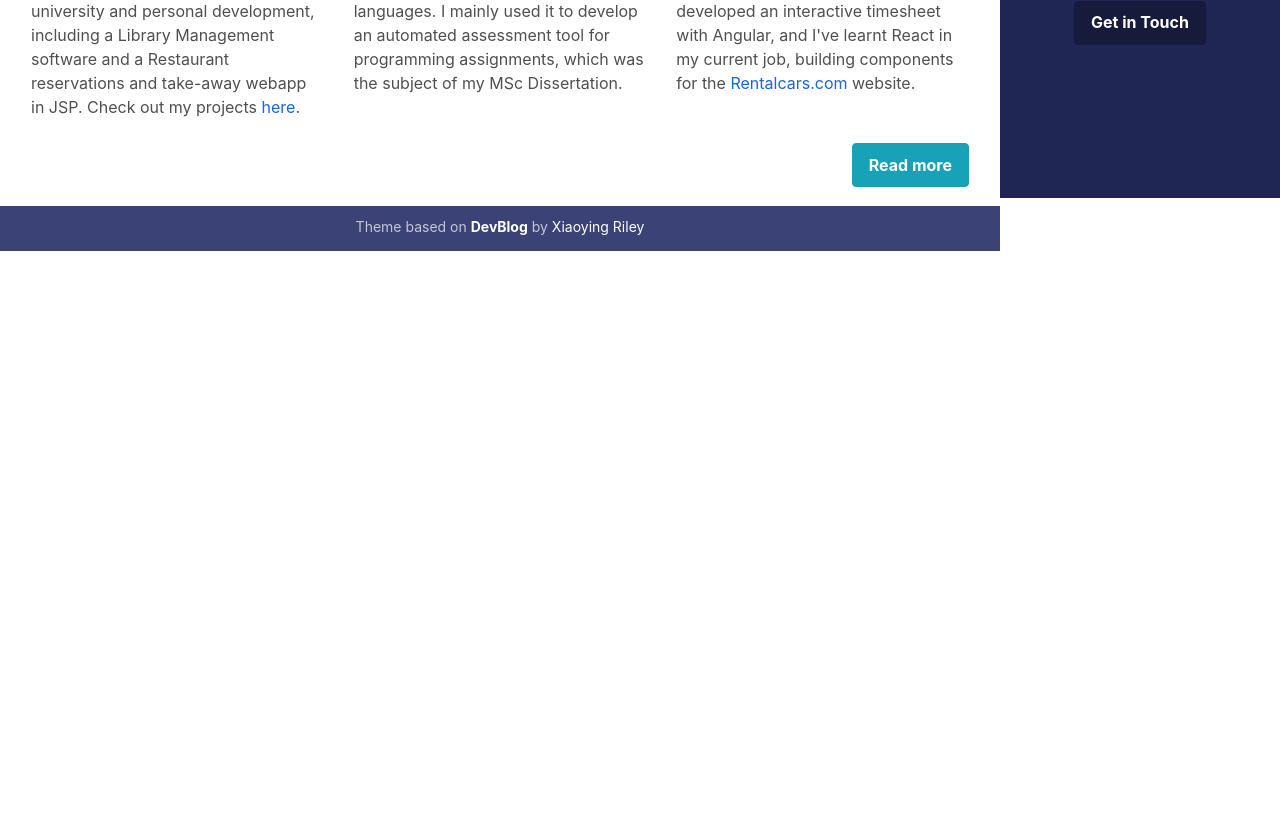
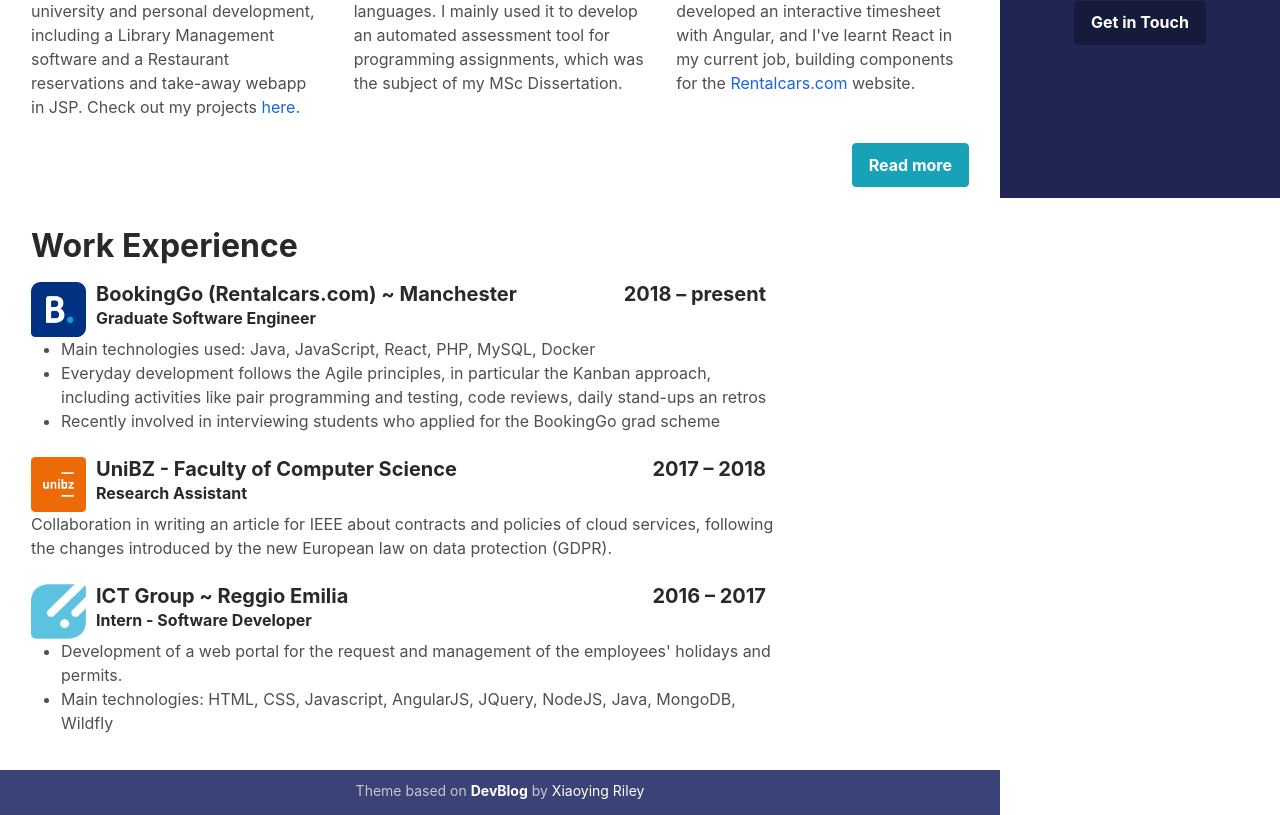
Before and after one commit to martapanc/react-gh-pages, a React (Create React App) app: page / in a window 1280 px wide. Shown: the part 602-1417 px from the top of the page. Before the commit the page ends 853 px from the top, so only its background shows below. Built offline with nearby package versions, Linux system fonts and the light colour scheme.

Commit message:
Add Work section

```diff
--- a/src/components/home/Home.js
+++ b/src/components/home/Home.js
@@ -2,12 +2,14 @@
 import Intro from './Intro';
 import SoftwareDevelopment from './SoftwareDevelopment';
 import Section from '../app/Section';
+import WorkExperience from './WorkExperience';
 
 function Home() {
     return (
         <div>
             <Intro />
             <SoftwareDevelopment />
+            <WorkExperience />
             <Section />
         </div>
     );
--- /dev/null
+++ b/src/components/home/WorkExperience.js
@@ -0,0 +1,22 @@
+import React from 'react';
+import WorkData from './data/WorkData';
+import Work from './items/Work';
+
+function WorkExperience() {
+    return (
+        <section className="overview-section p-3 p-lg-3">
+            <div className="container">
+                <h2 className="section-title font-weight-bold mb-3">
+                    Work Experience
+                </h2>
+                <div className="row">
+                    <Work props={WorkData.bookinggo} />
+                    <Work props={WorkData.unibz} />
+                    <Work props={WorkData.ictgroup} />
+                </div>
+            </div>
+        </section>
+    );
+}
+
+export default WorkExperience;
--- a/src/components/home/Languages.js
+++ b/src/components/home/data/LanguageData.js
@@ -1,29 +1,29 @@
-import java from '../../assets/images/languages/java.svg';
-import python from '../../assets/images/languages/python.svg';
-import js from '../../assets/images/languages/js.svg';
-import angular from '../../assets/images/languages/angular.svg';
-import react from '../../assets/images/languages/react.svg';
-import jquery from '../../assets/images/languages/jquery.svg';
-import cs from '../../assets/images/languages/cs.svg';
-import html from '../../assets/images/languages/html.svg';
-import css from '../../assets/images/languages/css.svg';
-import sass from '../../assets/images/languages/sass.svg';
-import bootstrap from '../../assets/images/languages/bootstrap.svg';
-import mysql from '../../assets/images/languages/mysql.svg';
-import postgres from '../../assets/images/languages/postgres.svg';
-import php from '../../assets/images/languages/php-plain.svg';
-import win from '../../assets/images/languages/win8.svg';
-import mac from '../../assets/images/languages/apple.svg';
-import ubuntu from '../../assets/images/languages/ubuntu.svg';
-import debian from '../../assets/images/languages/debian.svg';
-import redhat from '../../assets/images/languages/redhat.svg';
-import intellij from '../../assets/images/languages/intellij.png';
-import netbeans from '../../assets/images/languages/netbeans.png';
-import vsc from '../../assets/images/languages/vsc.svg';
-import eclipse from '../../assets/images/languages/eclipse.png';
-import atom from '../../assets/images/languages/atom.jpeg';
+import java from '../../../assets/images/languages/java.svg';
+import python from '../../../assets/images/languages/python.svg';
+import js from '../../../assets/images/languages/js.svg';
+import angular from '../../../assets/images/languages/angular.svg';
+import react from '../../../assets/images/languages/react.svg';
+import jquery from '../../../assets/images/languages/jquery.svg';
+import cs from '../../../assets/images/languages/cs.svg';
+import html from '../../../assets/images/languages/html.svg';
+import css from '../../../assets/images/languages/css.svg';
+import sass from '../../../assets/images/languages/sass.svg';
+import bootstrap from '../../../assets/images/languages/bootstrap.svg';
+import mysql from '../../../assets/images/languages/mysql.svg';
+import postgres from '../../../assets/images/languages/postgres.svg';
+import php from '../../../assets/images/languages/php-plain.svg';
+import win from '../../../assets/images/languages/win8.svg';
+import mac from '../../../assets/images/languages/apple.svg';
+import ubuntu from '../../../assets/images/languages/ubuntu.svg';
+import debian from '../../../assets/images/languages/debian.svg';
+import redhat from '../../../assets/images/languages/redhat.svg';
+import intellij from '../../../assets/images/languages/intellij.png';
+import netbeans from '../../../assets/images/languages/netbeans.png';
+import vsc from '../../../assets/images/languages/vsc.svg';
+import eclipse from '../../../assets/images/languages/eclipse.png';
+import atom from '../../../assets/images/languages/atom.jpeg';
 
-export const Languages = {
+export const LanguageData = {
     java: {
         title: 'Java',
         icons: [{ object: java, name: 'Java' }],
@@ -125,4 +125,4 @@
     },
 };
 
-export default Languages;
+export default LanguageData;
--- /dev/null
+++ b/src/components/home/data/WorkData.js
@@ -0,0 +1,42 @@
+import bookinggo from '../../../assets/images/work/booking.png';
+import ict from '../../../assets/images/work/ict.png';
+import unibz from '../../../assets/images/work/unibz.jpeg';
+
+export const WorkData = {
+    bookinggo: {
+        title: 'BookingGo (Rentalcars.com) ~ Manchester',
+        subtitle: 'Graduate Software Engineer',
+        begin: '2018',
+        end: 'present',
+        items: [
+            'Main technologies used: Java, JavaScript, React, PHP, MySQL, Docker',
+            'Everyday development follows the Agile principles, in particular the Kanban approach, including activities like pair programming and testing, code reviews, daily stand-ups an retros',
+            'Recently involved in interviewing students who applied for the BookingGo grad scheme',
+        ],
+        icon: bookinggo,
+    },
+    unibz: {
+        title: 'UniBZ - Faculty of Computer Science',
+        subtitle: 'Research Assistant',
+        begin: '2017',
+        end: '2018',
+        items: [
+            'Collaboration in writing an article for IEEE about contracts and policies of cloud services, following the ' +
+                'changes introduced by the new European law on data protection (GDPR).',
+        ],
+        icon: unibz,
+    },
+    ictgroup: {
+        title: 'ICT Group ~ Reggio Emilia',
+        subtitle: 'Intern - Software Developer',
+        begin: '2016',
+        end: '2017',
+        items: [
+            "Development of a web portal for the request and management of the employees' holidays and permits.",
+            'Main technologies: HTML, CSS, Javascript, AngularJS, JQuery, NodeJS, Java, MongoDB, Wildfly',
+        ],
+        icon: ict,
+    },
+};
+
+export default WorkData;
--- a/src/components/home/ProgrammingLanguage.js
+++ b/src/components/home/items/ProgrammingLanguage.js
@@ -16,7 +16,6 @@
                     (this.data.show ? '' : 'read-more-hide')
                 }
             >
-                {console.log(this.data.title)}
                 <div className="item-inner">
                     {this.data.icons.map((lang, key) => {
                         return (
--- /dev/null
+++ b/src/components/home/items/Work.js
@@ -0,0 +1,55 @@
+import React, { Component } from 'react';
+import Markdown from 'markdown-to-jsx';
+
+class Work extends Component {
+    constructor(props) {
+        super(props);
+
+        this.data = this.props.props;
+    }
+
+    render() {
+        return (
+            <div className="item col-12 col-sm-12">
+                <div className="item-inner">
+                    <div className="school-title-container">
+                        <img
+                            className="school-icon"
+                            src={this.data.icon}
+                            alt="Booking.com"
+                        />
+                        <div className="school-title">
+                            <h5 className="item-title">
+                                {this.data.title}
+                                <span className="responsive-hide">
+                                    {this.data.begin} &ndash; {this.data.end}
+                                </span>
+                            </h5>
+                            <h6 className="item-title">{this.data.subtitle}</h6>
+                        </div>
+                    </div>
+                    <div
+                        className="item-desc"
+                        style={{
+                            marginBottom:
+                                (this.data.items.length === 1 ? 1 : 0.5) +
+                                'rem',
+                        }}
+                    >
+                        {this.data.items.length > 1 ? (
+                            <ul>
+                                {this.data.items.map((text, key) => {
+                                    return <li key={key}><Markdown>{text}</Markdown></li>;
+                                })}
+                            </ul>
+                        ) : (
+                            this.data.items
+                        )}
+                    </div>
+                </div>
+            </div>
+        );
+    }
+}
+
+export default Work;
```
Also changed, not shown: src/components/home/SoftwareDevelopment.js (+2 -9 lines).
